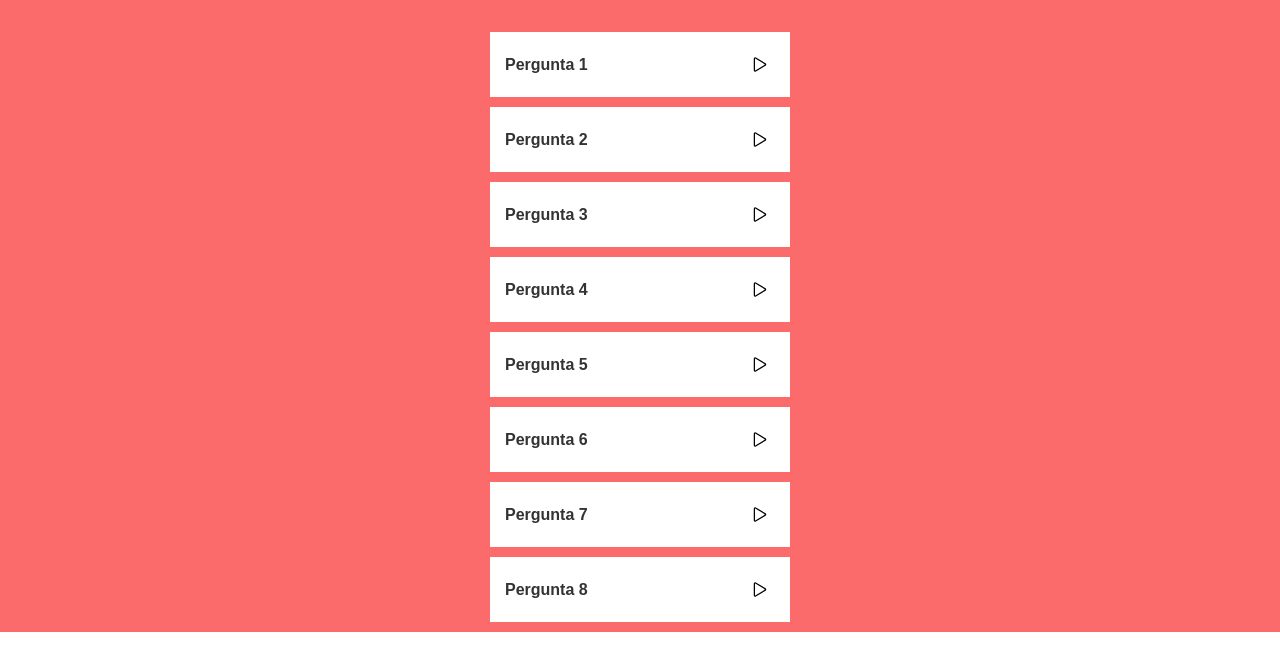
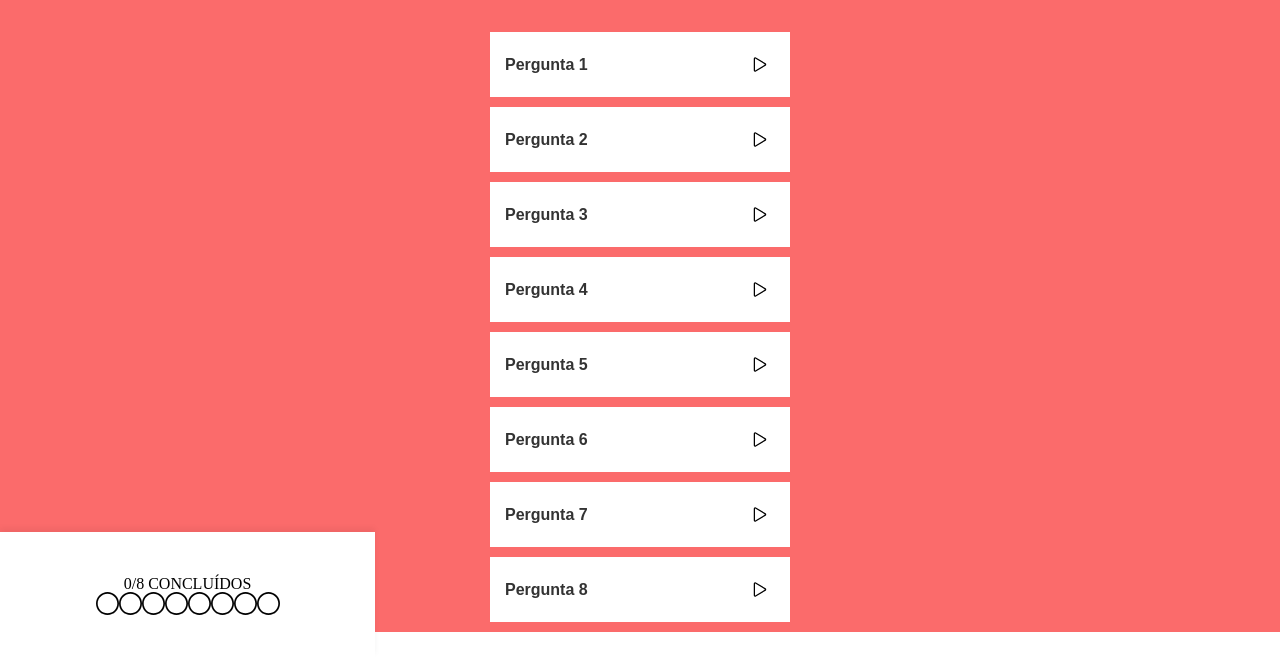
Before and after one commit to JoaoGMagri/-Driven-projeto9-zaprecall, a React app: page / in a window 1280 px wide. Both pictures are taken after a click on the button "Iniciar Recall!". Shown: the part 142-812 px from the top of the page. Built offline with nearby package versions, Linux system fonts and the light colour scheme; a web font is replaced by a local one.

Commit message:
Versão final 1.0

```diff
--- a/public/index.html
+++ b/public/index.html
@@ -9,7 +9,7 @@
   <link
     href="https://fonts.googleapis.com/css2?family=Recursive:wght@300;400;500;600;700;800;900&family=Righteous&display=swap"
     rel="stylesheet">
-  <title>React App</title>
+  <title>ZapRecall</title>
 </head>
 
 <body>
--- a/src/components/App.js
+++ b/src/components/App.js
@@ -15,6 +15,7 @@ export default function App() {
 
     return (
         <>
+
             <Container habilitado={display} >
                 <GlobalStyle />
 
@@ -24,6 +25,7 @@ export default function App() {
             </Container>
 
             <PaginaZap estado={display} perguntasJS={perguntasJS}/>
+
         </>
 
     )
--- a/src/components/PaginaZap.js
+++ b/src/components/PaginaZap.js
@@ -1,9 +1,15 @@
 import styled from 'styled-components';
 import LogoPequeno from "./img/logo-pequeno.png"
 import Perguntas from "./Perguntas"
+import React, { useState } from "react";
+import circulo from "./img/circle-outline-svgrepo-com.svg"
 
 export default function PaginaZap({ estado, perguntasJS }) {
-    console.log(estado)
+
+    const [completo, setCompleto] = useState(0);
+    const [icone, setIcone] = useState(Array(perguntasJS.length).fill(circulo));
+    const [cor, setCor] = useState(Array(perguntasJS.length).fill(""));
+
     return (
 
         <ContainerPaginaZap estado={estado}>
@@ -13,8 +19,28 @@ export default function PaginaZap({ estado, perguntasJS }) {
             </Topo>
 
             <Corpo>
-                {perguntasJS.map((item, i) => <Perguntas pergunta={item.pergunta} resposta={item.resposta} index={i} key={i} />)}
+                {perguntasJS.map((item, i) =>
+                    <Perguntas
+                        pergunta={item.pergunta}
+                        resposta={item.resposta}
+                        index={i}
+                        completo={setCompleto}
+                        contador={completo}
+                        icone={icone}
+                        setIcone={setIcone}
+                        cor={cor}
+                        setCor={setCor}
+                        key={i}
+                    />)
+                }
             </Corpo>
+
+            <Rodape>
+                <span>{completo}/{perguntasJS.length} CONCLUÍDOS</span>
+                <RodapeResultado>
+                    {perguntasJS.map((item, i) => <IconeEstilo src={icone[i]} alt='' cor={cor[i]} key={i} />)}
+                </RodapeResultado>
+            </Rodape>
 
         </ContainerPaginaZap>
 
@@ -27,8 +53,9 @@ const ContainerPaginaZap = styled.div`
     background-color: #FB6B6B;
     width: 100%;
     height: 100%;
+    position: relative;
+    margin-bottom: 126px;
 `
-
 const Topo = styled.div`
 
     display: flex;
@@ -55,10 +82,36 @@ const Topo = styled.div`
         margin-top: 60px;
     }
 `
-
 const Corpo = styled.div`
     display:flex;
     flex-direction: column;
     justify-content: center;
     align-items: center;
 `
+const Rodape = styled.div`
+    position: fixed;
+    left: 0;
+    bottom: 0;
+
+    width: 375px;
+    height: 126px;
+    background-color: #FFFFFF;
+    box-shadow: 0px -4px 6px rgba(0, 0, 0, 0.05);
+
+    display: flex;
+    flex-direction: column;
+    justify-content: center;
+    align-items: center;
+
+
+`
+const RodapeResultado = styled.div`
+    display: flex;
+    justify-content: center;
+    align-items: center;
+`
+const IconeEstilo = styled.img`
+    width: 23px;
+    height: 23px;
+    filter: ${props => props.cor};
+`
--- a/src/components/Perguntas.js
+++ b/src/components/Perguntas.js
@@ -2,17 +2,13 @@ import styled from 'styled-components';
 import Play from "./img/play-outline-icon.svg"
 import ViraCard from "./img/setinha.png"
 import React, { useState } from "react";
-
 import certo from "./img/checkmark-circle-icon.svg"
 import errado from "./img/close-circle-icon.svg"
 import talvez from "./img/help-circle-icon.svg"
 
-export default function Perguntas({ pergunta, resposta, index }) {
+export default function Perguntas({ pergunta, resposta, index, completo, contador, icone, setIcone, cor, setCor }) {
 
-    const numeroDaPergunta =`Pergunta ${index + 1}`;
-    console.log(numeroDaPergunta);
-    console.log(pergunta);
-    console.log(resposta);
+    const numeroDaPergunta = `Pergunta ${index + 1}`;
 
     const [estado, setEstado] = useState("");
     const [texto, setTexto] = useState(numeroDaPergunta);
@@ -24,7 +20,6 @@ export default function Perguntas({ pergunta, resposta, index }) {
     const [corLetra, setCorLetra] = useState("#333333");
     const [corSVG, setCorSVG] = useState("");
 
-    console.log(texto);
 
     function aparecerPergunta(texto) {
 
@@ -49,19 +44,44 @@ export default function Perguntas({ pergunta, resposta, index }) {
         setBotaoparece(false);
         setAparenciaCatao(true);
         setRiscoNaPalavra(true);
+        completo(contador + 1);
 
         if (parametro === "errei") {
             setCorLetra("#FF3030");
             setImagem(errado);
             setCorSVG("invert(31%) sepia(94%) saturate(3050%) hue-rotate(342deg) brightness(102%) contrast(108%)");
+
+            cor[index] = "invert(31%) sepia(94%) saturate(3050%) hue-rotate(342deg) brightness(102%) contrast(108%)";
+            const arrarCor = cor;
+            setCor(arrarCor);
+
+            icone[index] = errado;
+            const arrary = icone;
+            setIcone(arrary);
         } else if (parametro === "quase") {
             setCorLetra("#FF922E");
             setImagem(talvez);
             setCorSVG("invert(72%) sepia(18%) saturate(5162%) hue-rotate(335deg) brightness(100%) contrast(106%)");
+
+            cor[index] = "invert(72%) sepia(18%) saturate(5162%) hue-rotate(335deg) brightness(100%) contrast(106%)";
+            const arrarCor = cor;
+            setCor(arrarCor);
+
+            icone[index] = talvez;
+            const arrary = icone;
+            setIcone(arrary);
         } else if (parametro === "certo") {
             setCorLetra("#2FBE34");
             setImagem(certo);
             setCorSVG("invert(59%) sepia(10%) saturate(3410%) hue-rotate(72deg) brightness(99%) contrast(88%)");
+
+            cor[index] = "invert(59%) sepia(10%) saturate(3410%) hue-rotate(72deg) brightness(99%) contrast(88%)";
+            const arrarCor = cor;
+            setCor(arrarCor);
+
+            icone[index] = certo;
+            const arrary = icone;
+            setIcone(arrary);
         }
 
     }
@@ -106,6 +126,7 @@ export default function Perguntas({ pergunta, resposta, index }) {
 
     )
 }
+
 const ContainerPergunta = styled.div`
 
     display: flex;
```
Also changed, not shown: src/components/img/circle-outline-svgrepo-com.svg (added).
